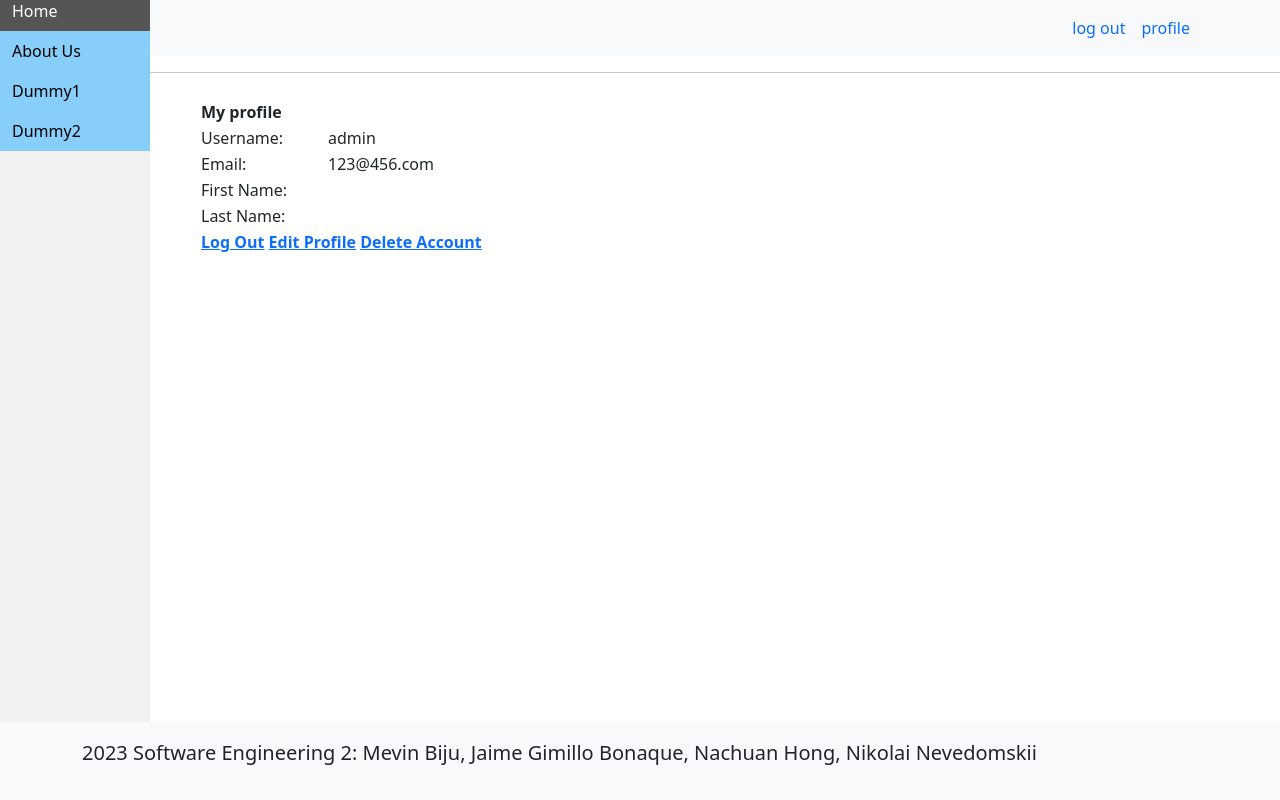
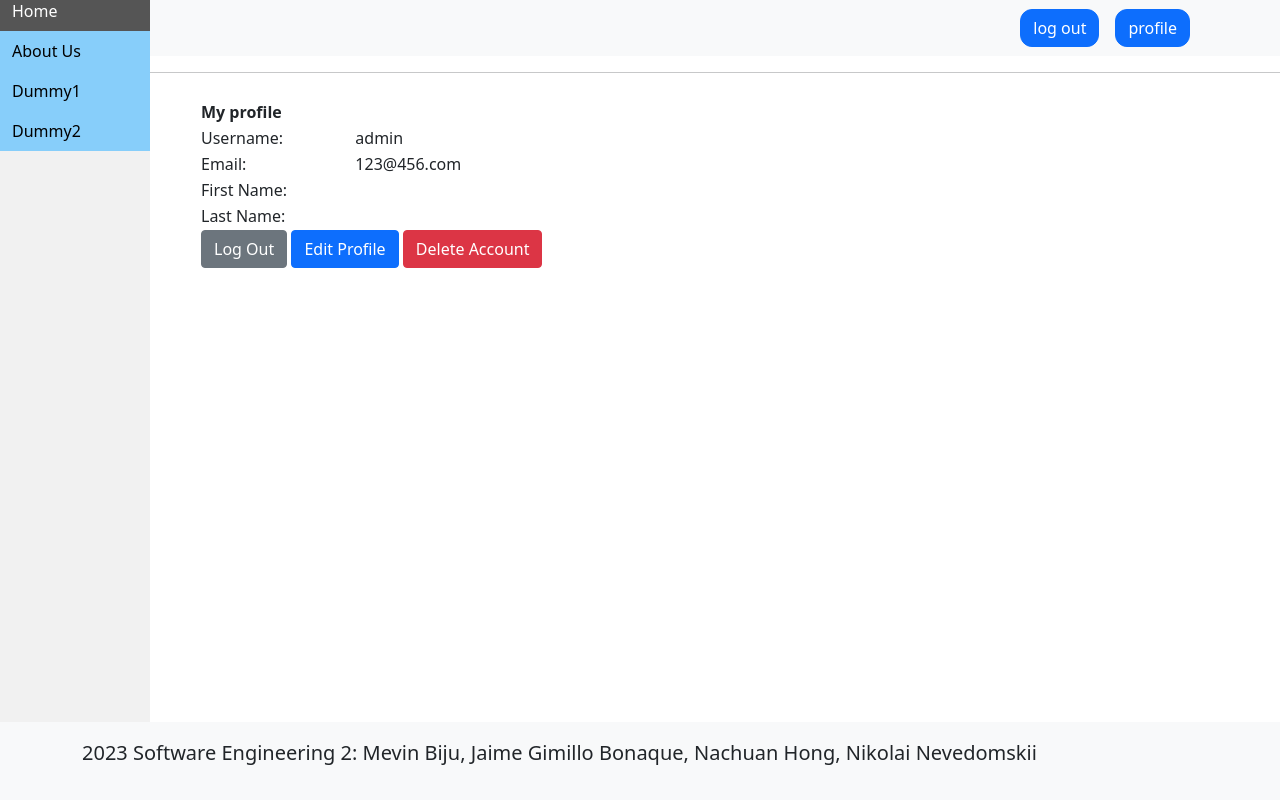
Before and after one commit to Gogetanks/Bike_Res, a Django app: page /profile/admin in a window 1280 px wide. Run offline with Django 4.2, Linux system fonts and the light colour scheme; a user stored in the database is signed in; data comes from the database, SQL or seed files in the repository; both versions use the stored data as it was after the commit.

Commit message:
see description
complete account management
UI changes

```diff
--- a/bike/urls.py
+++ b/bike/urls.py
@@ -3,15 +3,19 @@ from . import views
 
 urlpatterns = [
     path('', views.home_request, name='home'),
+    #user's authentication & things
     path('login/', views.login_request, name='login'),
     path('logout/', views.logout_request, name='logout'),
     path('register/', views.register_request, name='register'),
     path('profile/<username>', views.profile_request, name='profile'),
     path('edit_profile/', views.edit_profile_request, name='edit_profile'),
     path('delete_account/', views.delete_account_request, name='delete_account'),
-
+    #worker pages
     path('worker/', views.worker_main_request, name='worker'),
     path('worker/account_management', views.account_management_request, name='account_management'),
+    #worker's account management
+    path('deactivate-user/<int:user_id>/', views.deactivate_user, name='deactivate_user'),
+    path('delete-user/<int:user_id>/', views.delete_user, name='delete_user'),
 
     path('about/', views.about, name='about'),
     path('bikes/', views.bikes, name='bikes'),
--- a/bike/views.py
+++ b/bike/views.py
@@ -96,6 +96,18 @@ def account_management_request(request):
         return render(request, 'worker/account_management.html',{'users': users, 'groups': groups})
     return redirect('home')
 
+def deactivate_user(request, user_id):
+    if request.user.is_worker():
+        user = User.objects.get(id=user_id)
+        user.is_active = False
+        user.save()
+    return redirect('account_management')
+
+def delete_user(request, user_id):
+    if request.user.is_worker():
+        user = User.objects.get(id=user_id)
+        user.delete()
+    return redirect('account_management')
 
 def bikes(request):
     return HttpResponse("Bikes")
--- a/static/css/base.css
+++ b/static/css/base.css
@@ -104,3 +104,7 @@ div.content {
         margin-top: 20px;
     }
 }
+
+.rounded-custom {
+    border-radius: 12px;
+}
--- a/templates/accounts/profile.html
+++ b/templates/accounts/profile.html
@@ -26,9 +26,16 @@
 		<tr>
 			<th colspan="2">
 				<div>
-					<a href="{% url 'logout' %}">Log Out</a>
-					<a href="{% url 'edit_profile' %}">Edit Profile</a>
-					<a href="{% url 'delete_account' %}">Delete Account</a>
+					<a href="{% url 'logout' %}"
+						class="btn btn-secondary">
+						Log Out</a>
+					<a href="{% url 'edit_profile' %}"
+						class="btn btn-primary">
+						Edit Profile</a>
+					<a href="{% url 'delete_account' %}"
+						class="btn btn-danger"
+                    	onclick="return confirm('Are you sure you want to delete this account?')">
+						Delete Account</a>
 				</div>
 			</th>
 		</tr>
--- a/templates/base.html
+++ b/templates/base.html
@@ -6,7 +6,7 @@
 		<meta charset="utf-8">
 		<title>B.I.K.E</title>
 		<link href="https://cdn.jsdelivr.net/npm/bootstrap@5.0.2/dist/css/bootstrap.min.css" rel="stylesheet" integrity="sha384-EVSTQN3/azprG1Anm3QDgpJLIm9Nao0Yz1ztcQTwFspd3yD65VohhpuuCOmLASjC" crossorigin="anonymous">
-		<link href="{% static 'css/base.css' %}" rel="stylesheet">
+		<link href="{% static 'css/base.css' %}?timestamp=1234567890" rel="stylesheet">
 		{% block head %}{% endblock %}
 	</head>
 	<body class="d-flex flex-column min-vh-100">
@@ -19,25 +19,26 @@
 					<ul class="navbar-nav ms-auto">
 						{% if user.is_authenticated and user.is_worker %}
 						<li class="nav-item">
-							<a href="{% url 'worker' %}" class="nav-link">worker view</a>
+							<a href="{% url 'worker' %}" class="btn btn-primary mx-2 rounded-custom">worker view</a>
 						</li>
 						{% endif %}
 
 						{% if user.is_authenticated %}
 						<li class="nav-item">
-							<a href="{% url 'logout' %}" class="nav-link">log out</a>
+							<a href="{% url 'logout' %}" class="btn btn-primary mx-2 rounded-custom"
+							onclick="return confirm('Are you sure to log out?')">log out</a>
 						</li>
 						<li class="nav-item">
-							<a href="{% url 'profile' user.username %}" class="nav-link">profile</a>
+							<a href="{% url 'profile' user.username %}" class="btn btn-primary mx-2 rounded-custom">profile</a>
 						</li>
 						{% else %}
 							{% if request.resolver_match.url_name == 'register' or request.resolver_match.url_name == 'login' %}
 							{% else %}
 							<li class="nav-item">
-								<a href="{% url 'register' %}" class="nav-link">sign up</a>
+								<a href="{% url 'register' %}" class="btn btn-primary mx-2 rounded-custom">sign up</a>
 							</li>
 							<li class="nav-item"></li>
-								<a href="{% url 'login' %}" class="nav-link">log in</a>
+								<a href="{% url 'login' %}" class="btn btn-primary mx-2 rounded-custom">log in</a>
 							</li>
 							{% endif %}
 						{% endif %}
--- a/templates/worker/worker_main.html
+++ b/templates/worker/worker_main.html
@@ -2,6 +2,6 @@
 {% block content %}
 
 <div>
-    <a href="{% url 'account_management' %}">account management</a>
+    <a href="{% url 'account_management' %}" class="btn btn-primary">account management</a>
 </div>
 {% endblock %}
```
Also changed, not shown: templates/worker/account_management.html (+20 -5 lines), db.sqlite3.
